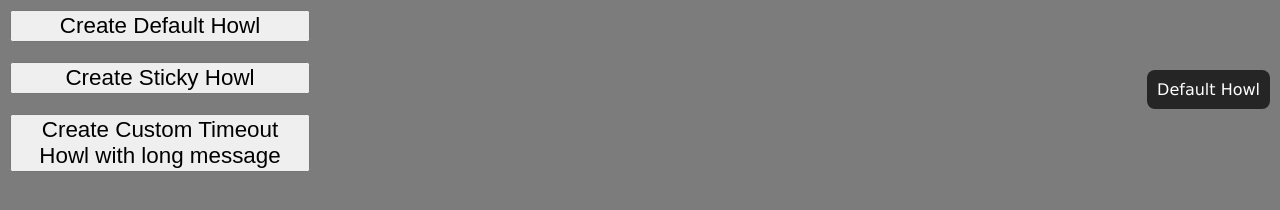
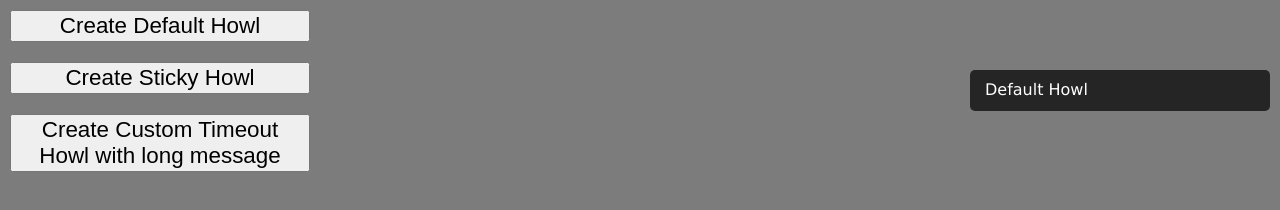
Before and after one commit to jsownz/howler, a plain HTML site: page index.html in a window 1280 px wide. Both pictures are taken after a click on the button "Create Default Howl". Drawn offline with nearby package versions, Linux system fonts and the light colour scheme.

Commit message:
Working on animation.

```diff
--- a/css/howls.css
+++ b/css/howls.css
@@ -3,7 +3,7 @@
   right: 10px;
   top: 0px;
   z-index: 0;
-  text-align: right;
+  text-align: left;
   height: 100%;
   overflow: hidden;
 }
@@ -17,25 +17,27 @@
   margin-top: 30px;
   margin-bottom: 10px;
   cursor: pointer;
+  overflow: hidden;
   z-index: 9999;
-  -webkit-transition: all 300ms cubic-bezier(0, 0, 0, 0.82);
-     -moz-transition: all 300ms cubic-bezier(0, 0, 0, 0.82);
-      -ms-transition: all 300ms cubic-bezier(0, 0, 0, 0.82);
-       -o-transition: all 300ms cubic-bezier(0, 0, 0, 0.82);
-          transition: all 300ms cubic-bezier(0, 0, 0, 0.82);
+  -webkit-transition: all 500ms cubic-bezier(0, 0, 0, 0.82);
+     -moz-transition: all 500ms cubic-bezier(0, 0, 0, 0.82);
+      -ms-transition: all 500ms cubic-bezier(0, 0, 0, 0.82);
+       -o-transition: all 500ms cubic-bezier(0, 0, 0, 0.82);
+          transition: all 500ms cubic-bezier(0, 0, 0, 0.82);
 }
 
 #howl-c .howl .inner {
   background: rgba(0,0,0,.7);
-  border-radius: 8px;
-  max-width: 350px;
+  border-radius: 5px;
+  width: 300px;
   display: inline-block;
 }
 
 #howl-c .howl p {
-  padding: 10px;
+  padding: 10px 15px 12px 15px;
   margin: 0;
   color: white;
+  font-size: 1em;
 }
 
 #howl-c .howl.show {
@@ -49,4 +51,5 @@
 
 #howl-c .howl.open.hide {
   opacity: 0;
+  height: 0 !important;
 }
--- a/js/jquery.howler.js
+++ b/js/jquery.howler.js
@@ -4,7 +4,7 @@
 // timeout is in milliseconds (default: 5000)
 (function ($) {
 
-  var $body = $('body'), howl_id = 1;
+  var $body = $('body'), howl_id = 1, animationTime = 500;
 
   $body.on('click', '.howl', dismissHowl);
 
@@ -19,8 +19,8 @@
       $howl.toggleClass('show', false);
       setTimeout(function(){
         $howl.remove();
-      },300);
-    },300);
+      },animationTime);
+    },animationTime);
   }
 
   $.extend({
@@ -49,8 +49,8 @@
       $('#howl-c .inner-c').append(newHowl);
       var $thisHowl = $('#howl-c').find('.howl[data-id="'+(thisHowl.id)+'"]');
       setTimeout(function(){
-        $thisHowl.toggleClass('open', true);
-      },300);
+        $thisHowl.toggleClass('open', true).css('height', $thisHowl.height());
+      },animationTime);
 
       if (!thisHowl.sticky) {
 
@@ -61,8 +61,8 @@
             $thisHowl.toggleClass('show', false);
             setTimeout(function(){
               $thisHowl.remove();
-            },300);
-          },300);
+            },animationTime);
+          },animationTime);
 
         },thisHowl.timeout);
       }
```
